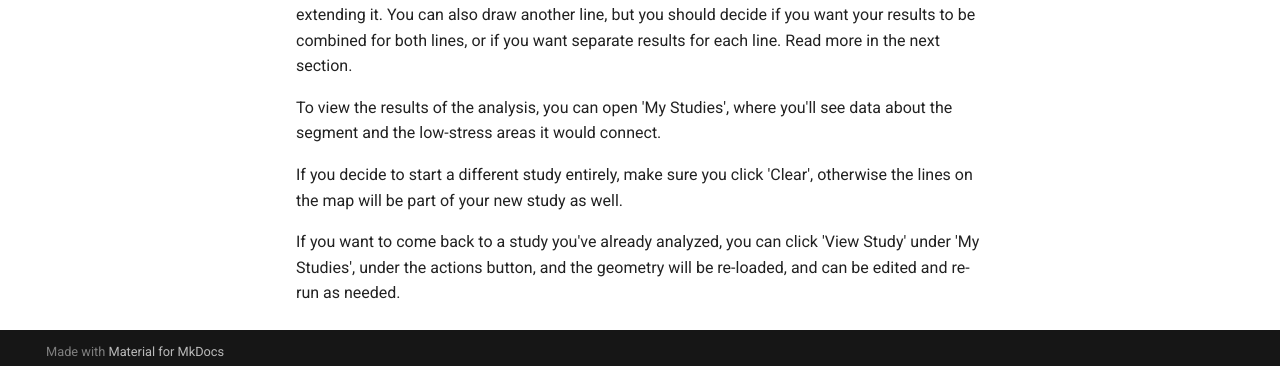
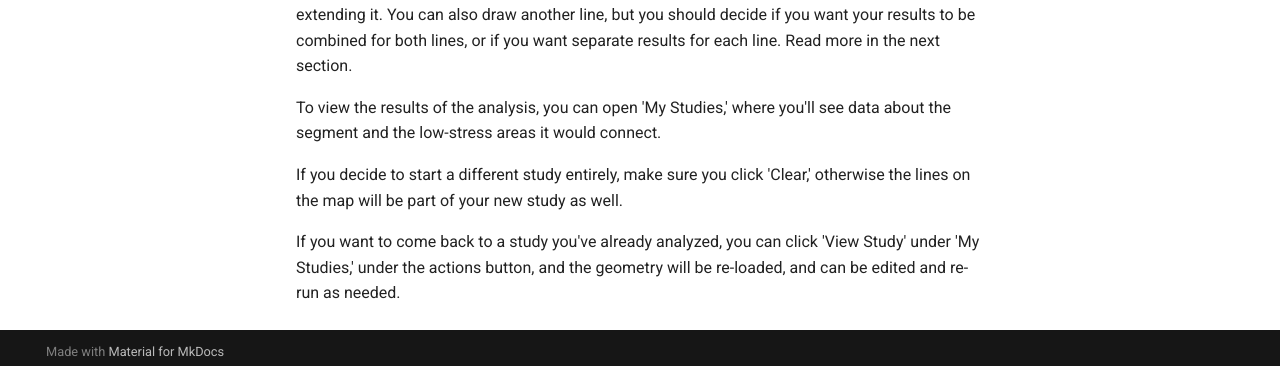
Before and after one commit to dvrpc/link-docs, an MkDocs documentation site: the page built from docs/getting-started/draw-first-seg.md, in a window 1280 px wide and 1226 px high. Shown: the part 852-1218 px from the top of the window. Built offline with MkDocs 1.6.1 and Material for MkDocs 9.7.7, drawn with Linux system fonts in a browser that asks for light colours.

Commit message:
cleanup quotation marks

```diff
--- a/docs/getting-started/draw-first-seg.md
+++ b/docs/getting-started/draw-first-seg.md
@@ -24,8 +24,8 @@ and the polygon highlights the low-stress areas connected by the proposed facili
 If you made a mistake, you can click on the line and grab the white circles to move the segment, extending it. You can also draw another line, but you should decide if you want your results to be
 combined for both lines, or if you want separate results for each line. Read more in the next section.
 
-To view the results of the analysis, you can open 'My Studies', where you'll see data about the segment and the low-stress areas it would connect.
+To view the results of the analysis, you can open 'My Studies,' where you'll see data about the segment and the low-stress areas it would connect.
 
-If you decide to start a different study entirely, make sure you click 'Clear', otherwise the lines on the map will be part of your new study as well.
+If you decide to start a different study entirely, make sure you click 'Clear,' otherwise the lines on the map will be part of your new study as well.
 
-If you want to come back to a study you've already analyzed, you can click 'View Study' under 'My Studies', under the actions button, and the geometry will be re-loaded, and can be edited and re-run as needed.
+If you want to come back to a study you've already analyzed, you can click 'View Study' under 'My Studies,' under the actions button, and the geometry will be re-loaded, and can be edited and re-run as needed.
```
Also changed, not shown: docs/how-it-works/islands.md (+2 -2 lines), docs/how-it-works/sidewalk.md (+1 -1 lines), docs/upload/Uploading-geometry.md (+3 -3 lines).
